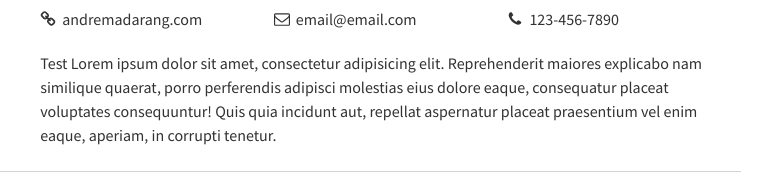
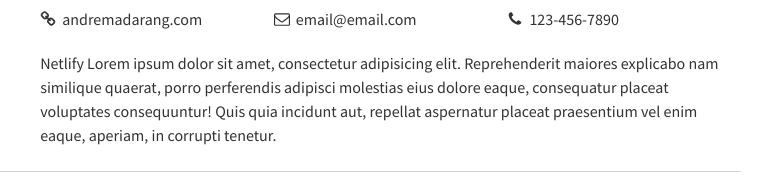
Before and after one commit to drehimself/resume-template, a plain HTML site: page index.html in a window 1280 px wide. Shown: the part 183-376 px from the top of the page, 347-1104 px from the left. Drawn offline with nearby package versions, Linux system fonts and the light colour scheme.

Commit message:
Netlify test

```diff
--- a/index.html
+++ b/index.html
@@ -31,7 +31,7 @@
           </div>
         </div> <!-- end links -->
 
-        <p>Test Lorem ipsum dolor sit amet, consectetur adipisicing elit. Reprehenderit maiores explicabo nam similique quaerat, porro perferendis adipisci molestias eius dolore eaque, consequatur placeat voluptates consequuntur! Quis quia incidunt aut, repellat aspernatur placeat praesentium vel enim eaque, aperiam, in corrupti tenetur.</p>
+        <p>Netlify Lorem ipsum dolor sit amet, consectetur adipisicing elit. Reprehenderit maiores explicabo nam similique quaerat, porro perferendis adipisci molestias eius dolore eaque, consequatur placeat voluptates consequuntur! Quis quia incidunt aut, repellat aspernatur placeat praesentium vel enim eaque, aperiam, in corrupti tenetur.</p>
       </div>
     </section>
 
```
